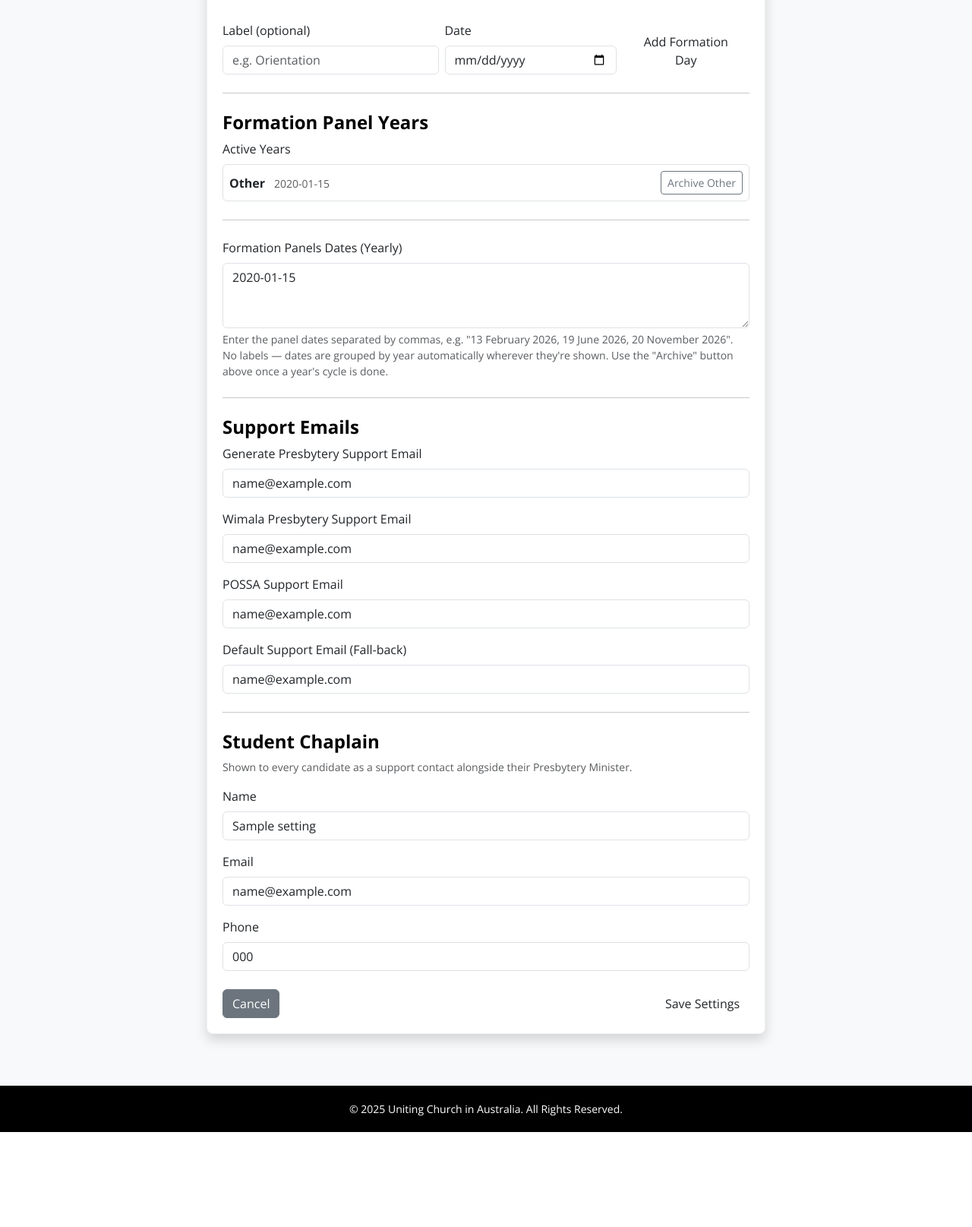
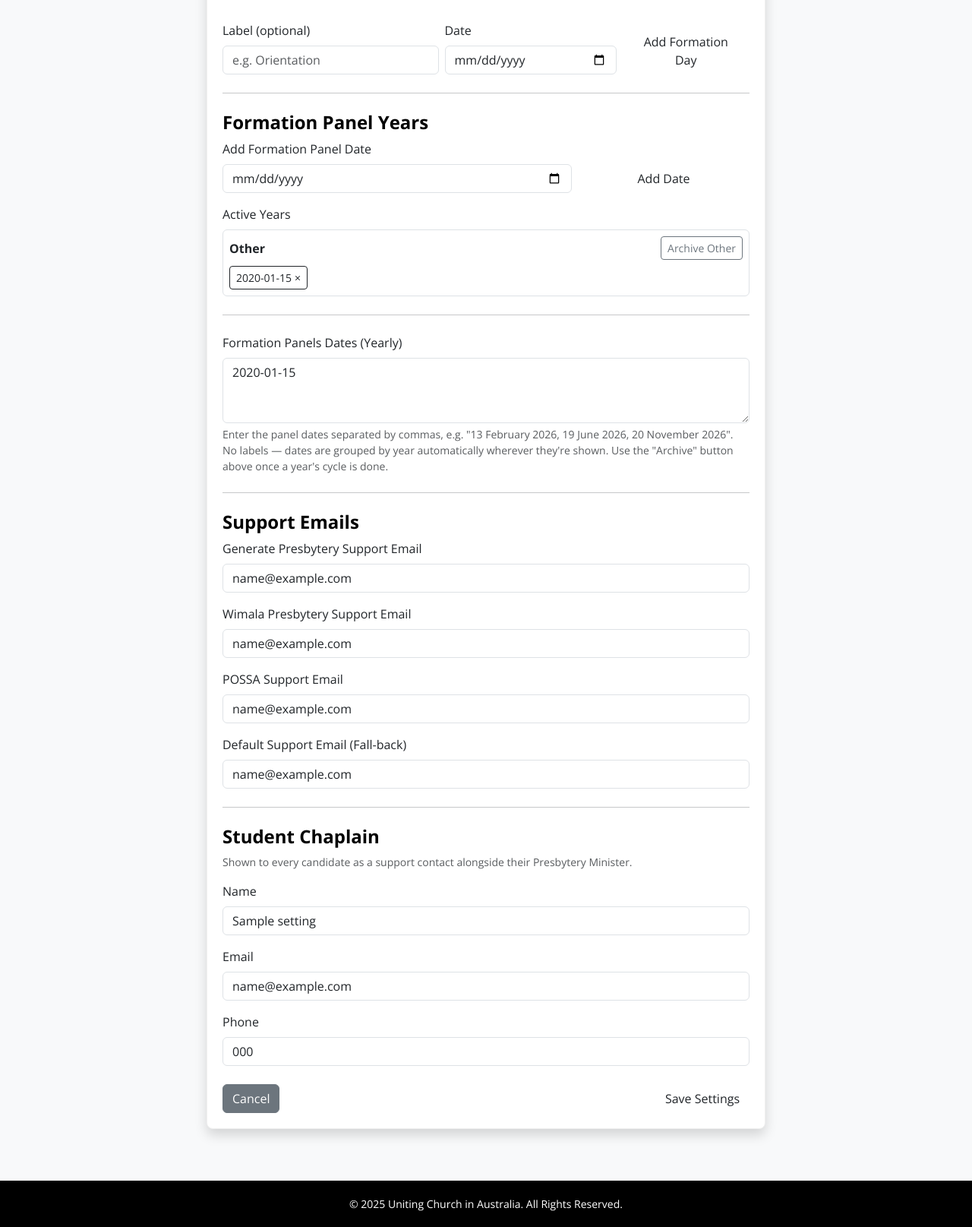
Before and after one commit to ashlittleford/candidates, a Flask app: page /admin/settings in a window 1280 px wide. Shown: the part 389-2004 px from the top of the page at 76% size. Before the commit the page ends 1879 px from the top, so only its background shows below. Run offline with Flask 3, Linux system fonts and the light colour scheme; a user stored in the database is signed in; tables that the repository leaves empty hold one stand-in row (values such as "Sample post").

Commit message:
Add safe add/remove controls for individual formation panel dates
Editing the whole formation_panel_dates value in one shared textarea
made it easy to accidentally corrupt other years' dates while adding
a new one (reported: adding 2027 dates changed an existing 2026
date). Adds a date picker to append a single date, and a remove
button per date chip, both operating as atomic list operations
instead of hand-edited raw text. Also normalizes away legacy
"Label: Date" entries the first time either control is used.

Co-Authored-By: Claude Sonnet 5 <noreply@anthropic.com>

```diff
--- a/app/routes.py
+++ b/app/routes.py
@@ -328,14 +328,14 @@ def public_submit_document():
         category = request.form.get('category')
         day_label = request.form.get('day_label') or None
 
-        if category not in PANEL_DOCUMENT_CATEGORIES:
+        if category not in CANDIDATE_DOCUMENT_CATEGORIES:
             category = 'Other'
 
         # Validation
         valid_user_ids = {str(u.id) for u in users}
         if not user_id or user_id not in valid_user_ids or not request.form.get('category'):
              flash('Please select a candidate and document category.')
-             return render_template('submit_document.html', users=users, global_settings=global_settings, categories=PANEL_DOCUMENT_CATEGORIES, formation_panel_dates_by_year=formation_panel_dates_by_year)
+             return render_template('submit_document.html', users=users, global_settings=global_settings, categories=CANDIDATE_DOCUMENT_CATEGORIES, formation_panel_dates_by_year=formation_panel_dates_by_year)
 
         # Handle files
         files = [f for f in request.files.getlist('file') if f.filename]
@@ -367,7 +367,7 @@ def public_submit_document():
         flash('Document submitted successfully!')
         return redirect(url_for('main.public_submit_document'))
 
-    return render_template('submit_document.html', users=users, global_settings=global_settings, categories=PANEL_DOCUMENT_CATEGORIES, formation_panel_dates_by_year=formation_panel_dates_by_year)
+    return render_template('submit_document.html', users=users, global_settings=global_settings, categories=CANDIDATE_DOCUMENT_CATEGORIES, formation_panel_dates_by_year=formation_panel_dates_by_year)
 
 @main.route('/login', methods=['GET', 'POST'])
 def login():
@@ -644,6 +644,69 @@ def delete_formation_day(day_id):
     db.session.delete(day)
     db.session.commit()
     flash('Formation day removed.')
+    return redirect(url_for('main.admin_settings'))
+
+@main.route('/admin/formation_panel_dates/add', methods=['POST'])
+@login_required
+def add_formation_panel_date():
+    if not current_user.is_admin:
+        flash('Access denied')
+        return redirect(url_for('main.profile'))
+
+    date_str = request.form.get('date')
+    if not date_str:
+        flash('Please provide a date.')
+        return redirect(url_for('main.admin_settings'))
+
+    try:
+        parsed_date = datetime.strptime(date_str, "%Y-%m-%d").date()
+    except ValueError:
+        flash('Invalid date format.')
+        return redirect(url_for('main.admin_settings'))
+
+    settings = GlobalSettings.query.first()
+    if not settings:
+        flash('Global settings not found.')
+        return redirect(url_for('main.admin_settings'))
+
+    formatted = parsed_date.strftime("%d %B %Y")
+    existing_dates = [d for _, _, d in _parse_formation_panel_date_entries(settings)]
+    if formatted not in existing_dates:
+        existing_dates.append(formatted)
+        settings.formation_panel_dates = ', '.join(existing_dates)
+        db.session.commit()
+        flash(f'{formatted} added to formation panel dates.')
+    else:
+        flash(f'{formatted} is already in the list.')
+
+    return redirect(url_for('main.admin_settings'))
+
+@main.route('/admin/formation_panel_dates/remove', methods=['POST'])
+@login_required
+def remove_formation_panel_date():
+    if not current_user.is_admin:
+        flash('Access denied')
+        return redirect(url_for('main.profile'))
+
+    date_str = request.form.get('date')
+    if not date_str:
+        flash('No date specified.')
+        return redirect(url_for('main.admin_settings'))
+
+    settings = GlobalSettings.query.first()
+    if not settings:
+        flash('Global settings not found.')
+        return redirect(url_for('main.admin_settings'))
+
+    existing_dates = [d for _, _, d in _parse_formation_panel_date_entries(settings)]
+    if date_str in existing_dates:
+        existing_dates.remove(date_str)
+        settings.formation_panel_dates = ', '.join(existing_dates)
+        db.session.commit()
+        flash(f'{date_str} removed from formation panel dates.')
+    else:
+        flash('Date not found.')
+
     return redirect(url_for('main.admin_settings'))
 
 @main.route('/admin/formation_panel_dates/archive_year', methods=['POST'])
--- a/app/templates/admin_global_settings.html
+++ b/app/templates/admin_global_settings.html
@@ -72,20 +72,41 @@
                 {% if formation_panel_dates_by_year or archived_formation_panel_dates_by_year %}
                 <h4>Formation Panel Years</h4>
 
+                <form action="{{ url_for('main.add_formation_panel_date') }}" method="POST" class="row g-2 align-items-end mb-3">
+                    <input type="hidden" name="csrf_token" value="{{ csrf_token() }}">
+                    <div class="col-md-8">
+                        <label class="form-label">Add Formation Panel Date</label>
+                        <input type="date" class="form-control" name="date" required>
+                    </div>
+                    <div class="col-md-4">
+                        <button type="submit" class="btn uca-btn-red w-100">Add Date</button>
+                    </div>
+                </form>
+
                 {% if formation_panel_dates_by_year %}
                 <div class="mb-3">
                     <label class="form-label">Active Years</label>
                     {% for year, dates in formation_panel_dates_by_year.items() %}
-                        <div class="d-flex justify-content-between align-items-center border rounded p-2 mb-2">
-                            <div>
+                        <div class="border rounded p-2 mb-2">
+                            <div class="d-flex justify-content-between align-items-center mb-2">
                                 <span class="fw-bold">{{ year }}</span>
-                                <span class="text-muted small ms-2">{{ dates | join(', ') }}</span>
+                                <form action="{{ url_for('main.archive_formation_panel_year') }}" method="POST" onsubmit="return confirm('Archive all {{ year }} panel dates and documents? Candidates and panel members will only see this under Archived.');">
+                                    <input type="hidden" name="csrf_token" value="{{ csrf_token() }}">
+                                    <input type="hidden" name="year" value="{{ year }}">
+                                    <button type="submit" class="btn btn-sm btn-outline-secondary">Archive {{ year }}</button>
+                                </form>
                             </div>
-                            <form action="{{ url_for('main.archive_formation_panel_year') }}" method="POST" onsubmit="return confirm('Archive all {{ year }} panel dates and documents? Candidates and panel members will only see this under Archived.');">
-                                <input type="hidden" name="csrf_token" value="{{ csrf_token() }}">
-                                <input type="hidden" name="year" value="{{ year }}">
-                                <button type="submit" class="btn btn-sm btn-outline-secondary">Archive {{ year }}</button>
-                            </form>
+                            <div class="d-flex flex-wrap gap-2">
+                                {% for date_str in dates %}
+                                <form action="{{ url_for('main.remove_formation_panel_date') }}" method="POST" onsubmit="return confirm('Remove {{ date_str }}?');">
+                                    <input type="hidden" name="csrf_token" value="{{ csrf_token() }}">
+                                    <input type="hidden" name="date" value="{{ date_str }}">
+                                    <button type="submit" class="btn btn-sm btn-outline-dark d-inline-flex align-items-center gap-1">
+                                        {{ date_str }} <span aria-hidden="true">&times;</span>
+                                    </button>
+                                </form>
+                                {% endfor %}
+                            </div>
                         </div>
                     {% endfor %}
                 </div>
```
